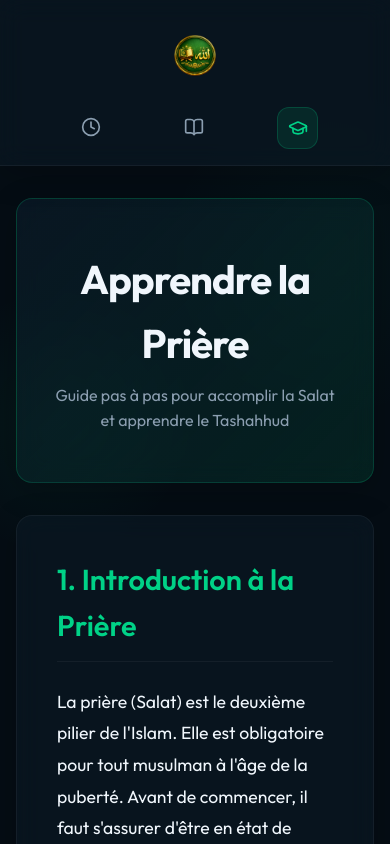
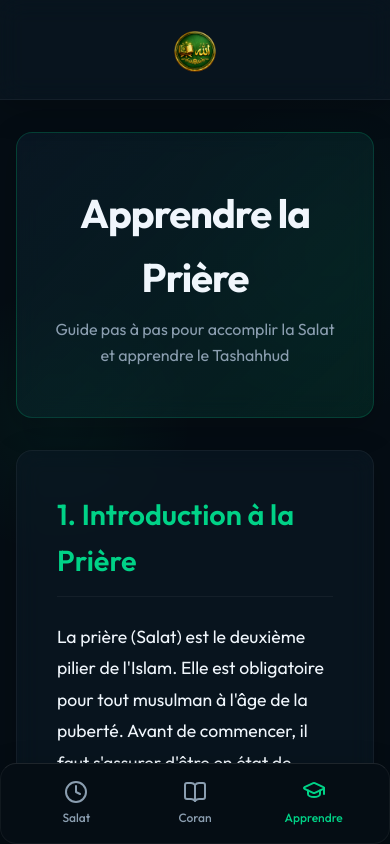
Before and after one commit to Solarusastoras/salat, a React (Create React App) app: page /apprendre in a window 390 px wide. Shown: the top 844 px of the page. Built offline with nearby package versions, Linux system fonts and the light colour scheme; a web font is replaced by a local one.

Commit message:
feat: implement responsive layout with adaptive header and mobile navigation footer

```diff
--- a/src/App.css
+++ b/src/App.css
@@ -30,3 +30,9 @@ h2 {
   margin-bottom: 1rem;
   font-weight: 600;
 }
+
+@media (max-width: 768px) {
+  .App {
+    padding-bottom: 5rem; /* Espace pour le footer de navigation */
+  }
+}
--- a/src/App.js
+++ b/src/App.js
@@ -1,6 +1,7 @@
 import React from 'react';
 import { Routes, Route, Navigate } from 'react-router-dom';
 import Header from './Composants/Header';
+import Footer from './Composants/Footer';
 import Salat from './Pages/Salat';
 import Coran from './Pages/Coran';
 import Surah from './Pages/Surah';
@@ -20,7 +21,7 @@ function App() {
           <Route path="/apprendre" element={<Apprendre />} />
         </Routes>
       </main>
-      {/* Footer can go here */}
+      <Footer />
     </div>
   );
 }
--- a/src/Composants/Footer/footer.scss
+++ b/src/Composants/Footer/footer.scss
@@ -0,0 +1,67 @@
+.footer {
+  position: fixed;
+  bottom: 0;
+  left: 0;
+  width: 100%;
+  z-index: 100;
+  padding: 0.5rem 1rem;
+  background: var(--bg-primary, rgba(15, 23, 42, 0.9));
+  backdrop-filter: blur(10px);
+  border-top: 1px solid rgba(255, 255, 255, 0.1);
+
+  &__nav-list {
+    display: flex;
+    justify-content: space-around;
+    align-items: center;
+    list-style: none;
+    margin: 0;
+    padding: 0;
+  }
+
+  &__nav-item {
+    flex: 1;
+  }
+
+  &__nav-link {
+    display: flex;
+    flex-direction: column;
+    align-items: center;
+    justify-content: center;
+    gap: 0.25rem;
+    padding: 0.5rem;
+    color: var(--text-secondary, #94a3b8);
+    text-decoration: none;
+    transition: all var(--transition-normal, 0.3s ease);
+    border-radius: 12px;
+
+    span {
+      font-size: 0.75rem;
+      font-weight: 500;
+    }
+
+    &:hover {
+      color: var(--text-primary, #f8fafc);
+      background: rgba(255, 255, 255, 0.05);
+    }
+
+    &.active {
+      color: var(--accent-color, #00d287);
+
+      svg {
+        color: var(--accent-color, #00d287);
+        transform: translateY(-2px);
+      }
+    }
+
+    svg {
+      transition: all var(--transition-fast, 0.3s ease);
+    }
+  }
+}
+
+/* Hide the footer on desktop as navigation remains in the header */
+@media (min-width: 769px) {
+  .footer {
+    display: none;
+  }
+}
--- a/src/Composants/Footer/index.jsx
+++ b/src/Composants/Footer/index.jsx
@@ -0,0 +1,44 @@
+import React from 'react';
+import { NavLink } from 'react-router-dom';
+import { BookOpen, Clock, GraduationCap } from 'lucide-react';
+import './footer.scss';
+
+const Footer = () => {
+  return (
+    <footer className="footer glass-panel">
+      <nav className="footer__nav">
+        <ul className="footer__nav-list">
+          <li className="footer__nav-item">
+            <NavLink
+              to="/salat"
+              className={({ isActive }) => isActive ? "footer__nav-link active" : "footer__nav-link"}
+            >
+              <Clock size={24} />
+              <span>Salat</span>
+            </NavLink>
+          </li>
+          <li className="footer__nav-item">
+            <NavLink
+              to="/coran"
+              className={({ isActive }) => isActive ? "footer__nav-link active" : "footer__nav-link"}
+            >
+              <BookOpen size={24} />
+              <span>Coran</span>
+            </NavLink>
+          </li>
+          <li className="footer__nav-item">
+            <NavLink
+              to="/apprendre"
+              className={({ isActive }) => isActive ? "footer__nav-link active" : "footer__nav-link"}
+            >
+              <GraduationCap size={24} />
+              <span>Apprendre</span>
+            </NavLink>
+          </li>
+        </ul>
+      </nav>
+    </footer>
+  );
+};
+
+export default Footer;
--- a/src/Composants/Header/header.scss
+++ b/src/Composants/Header/header.scss
@@ -81,36 +81,22 @@
     border-left: none;
     border-right: none;
     border-top: none;
-    padding: 1rem;
+    padding: 0.75rem 1rem; /* slightly less padding */
 
     &__container {
-      flex-direction: column;
-      gap: 1rem;
+      flex-direction: row; /* Keep it horizontal to save space */
+      justify-content: center; /* Center the logo if we want, or space-between if there are other elements */
     }
 
     &__logo {
-      flex-direction: column; /* Empile l'image et le texte du logo sur mobile */
-      gap: 0;
+      /* Keep horizontal orientation to save vertical space */
+      flex-direction: row;
+      gap: 0.5rem;
     }
 
     &__nav {
-      width: 100%;
-
-      &-list {
-        justify-content: space-evenly; /* Répartit les icônes de navigation équitablement */
-        gap: 0.5rem;
-        width: 100%;
-      }
-    }
-
-    &__nav-link {
-      padding: 0.6rem;
-      flex: 1;
-      justify-content: center;
-
-      span {
-        display: none;
-      }
+      /* Hide navigation in header on mobile, as it will be in the bottom footer */
+      display: none;
     }
   }
 }
```
